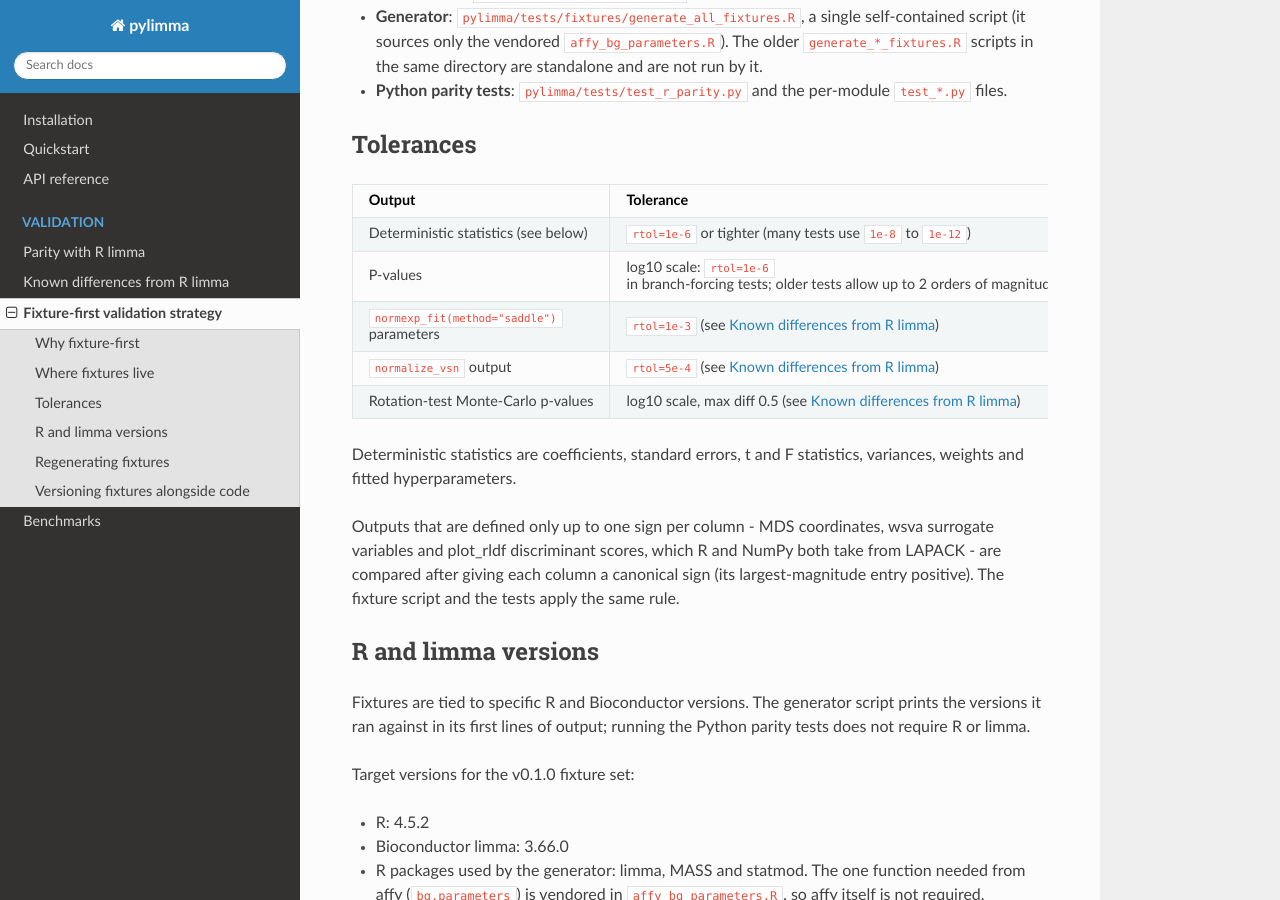
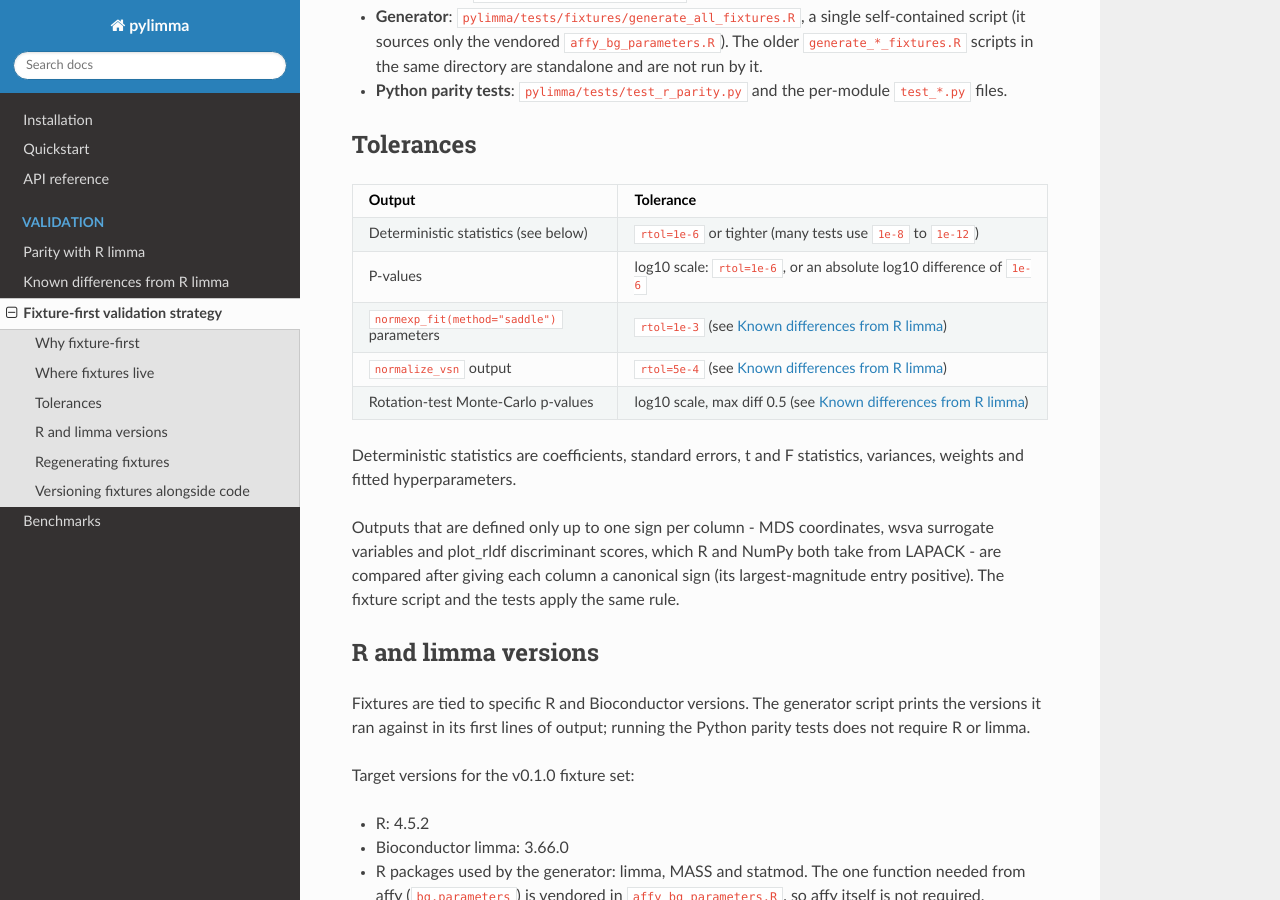
Before and after one commit to john-mulvey/pylimma, a Sphinx documentation site: the page built from docs/validation/fixtures.rst, in a window 1280 px wide and 900 px high, scrolled down 775 px. Built offline with Sphinx 7.4.7 and the Read the Docs theme 3.1.0, drawn with Linux system fonts in a browser that asks for light colours; pages that are not in the unit, such as notebooks, are missing from menus.

Commit message:
tests: compare deterministic p-values to 1e-6 on the log10 scale
The 22 deterministic compare_pvalues sites allowed 0.5 or 1 log10 unit but
agree with R to 2e-10. compare_pvalues now defaults to 1e-6; only the
Monte-Carlo sites keep the documented 0.5. Drop the unused
assert_pvalue_close and the tolerance table's 2-orders exemption.

```diff
--- a/docs/validation/fixtures.rst
+++ b/docs/validation/fixtures.rst
@@ -51,10 +51,9 @@ Output                                                Tolerance
 Deterministic statistics (see below)                  ``rtol=1e-6`` or tighter
                                                       (many tests use ``1e-8`` to
                                                       ``1e-12``)
-P-values                                              log10 scale: ``rtol=1e-6``
-                                                      in branch-forcing tests; older
-                                                      tests allow up to 2 orders of
-                                                      magnitude for very small values
+P-values                                              log10 scale: ``rtol=1e-6``, or
+                                                      an absolute log10 difference
+                                                      of ``1e-6``
 ``normexp_fit(method="saddle")`` parameters           ``rtol=1e-3`` (see
                                                       :doc:`known_differences`)
 ``normalize_vsn`` output                              ``rtol=5e-4`` (see
```
Also changed, not shown: 5 other files.
